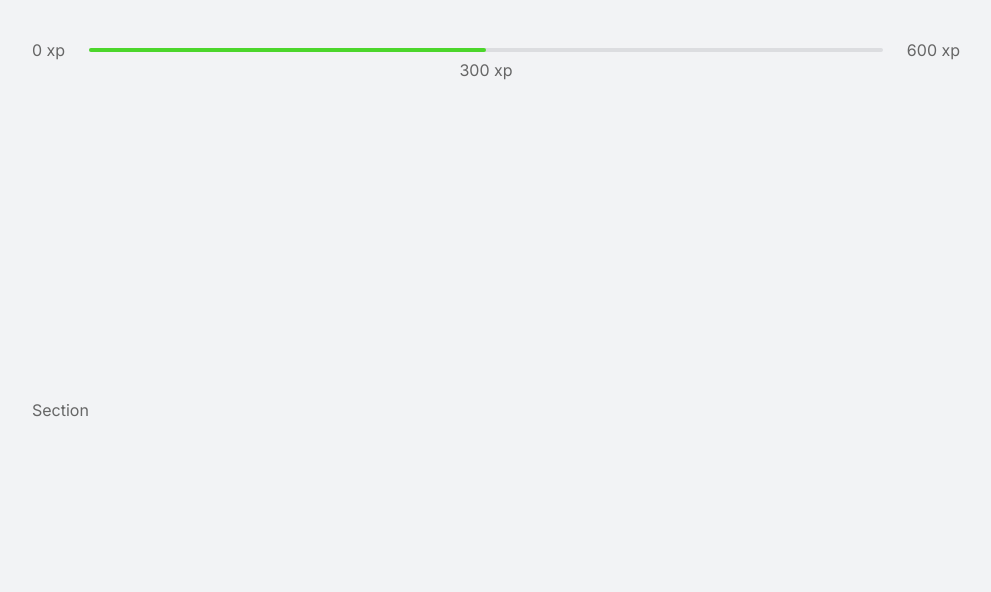
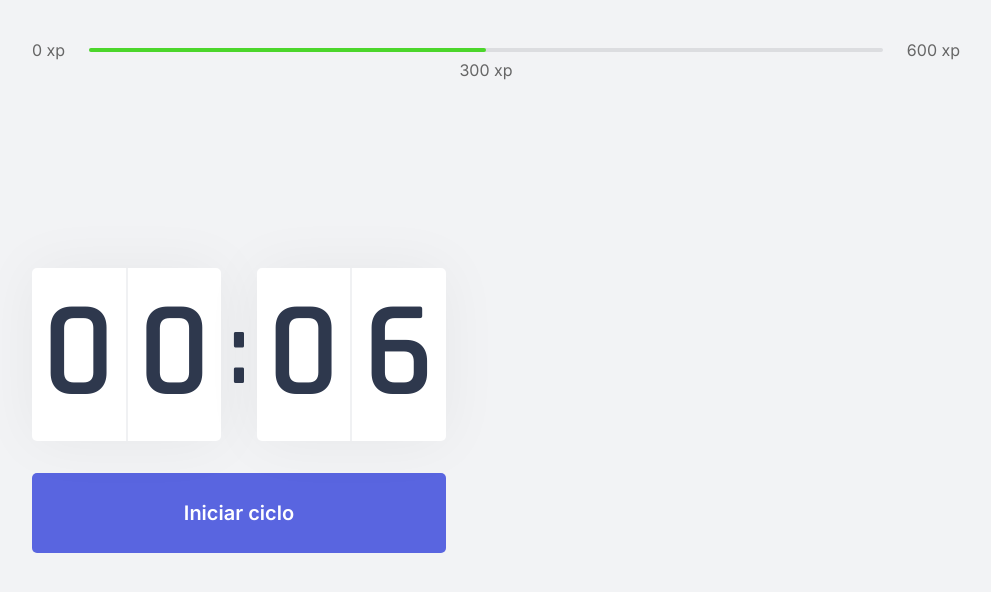
Before and after one commit to camilasatie/rocketseat-challenges, a Next.js app in the folder nlw04-moveit-next/: page / in a window 1280 px wide. Shown: the top 592 px of the page, without its empty margins (144-1135 px from the left). Built offline with nearby package versions, Linux system fonts and the light colour scheme.

Commit message:
feat: add Countdown

```diff
--- /dev/null
+++ b/nlw04-moveit-next/src/components/Countdown/Countdown.module.css
@@ -0,0 +1,76 @@
+.countdownContainer {
+  display: flex;
+  align-items: center;
+  font-family: Rajdhani;
+  font-weight: 600;
+  color: var(--title);
+}
+
+.countdownContainer > div {
+  flex: 1;
+  display: flex;
+  align-items: center;
+  justify-content: space-evenly;
+  background: var(--white);
+  box-shadow: 0 0 60px rgba(0, 0, 0, 0.05);
+  border-radius: 5px;
+  font-size: 8.5rem;
+  text-align: center;
+}
+
+.countdownContainer > div span {
+  flex: 1;
+}
+
+.countdownContainer > div span:first-child {
+  border-right: 1px solid #f0f1f3;
+}
+
+.countdownContainer > div span:last-child {
+  border-left: 1px solid #f0f1f3;
+}
+
+.countdownContainer > span {
+  font-size: 6.25rem;
+  margin: 0 0.5rem;
+}
+
+.countdownButton {
+  width: 100%;
+  height: 5rem;
+  margin-top: 2rem;
+
+  display: flex;
+  align-items: center;
+  justify-content: center;
+
+  border: 0;
+  border-radius: 5px;
+
+  background: var(--blue);
+  color: white;
+
+  font-size: 1.25rem;
+  font-weight: 600;
+  transition: background-color 0.2s;
+}
+
+.countdownButton:not([disabled]):hover {
+  background: var(--blue-dark);
+}
+
+.countdownButtonActive {
+  background: var(--white);
+  color: var(--title);
+}
+
+.countdownButtonActive:not([disabled]):hover {
+  background: var(--red);
+  color: var(--white);
+}
+
+.countdownButton:disabled {
+  background: var(--white);
+  color: var(--text);
+  cursor: not-allowed;
+}
--- /dev/null
+++ b/nlw04-moveit-next/src/components/Countdown/Countdown.tsx
@@ -0,0 +1,87 @@
+import { useState, useEffect } from 'react';
+
+import styles from './Countdown.module.css';
+
+let countdownTimeout: NodeJS.Timeout;
+
+function Countdown() {
+  const [time, setTime] = useState(0.1 * 60);
+  const [isActive, setIsActive] = useState(false);
+  const [hasFinished, setHasFinished] = useState(false);
+
+  const minutes = Math.floor(time / 60);
+  const seconds = time % 60;
+
+  const [minuteLeft, minuteRight] = String(minutes).padStart(2, '0').split('');
+  const [secondLeft, secondRight] = String(seconds).padStart(2, '0').split('');
+
+  const startCountDown = () => {
+    setIsActive(true);
+  }
+
+  const resetCountdown = () => {
+    clearTimeout(countdownTimeout);
+    setIsActive(false);
+    setTime(0.1 * 60);
+  }
+
+  const renderButton = () => {
+    if(hasFinished) {
+      return (
+        <button disabled className={styles.countdownButton}>
+          Ciclo Encerrado
+        </button>
+      );
+    }
+
+    if(isActive) {
+      return (
+        <button
+          onClick={resetCountdown}
+          type="button"
+          className={`${styles.countdownButton} ${styles.countdownButtonActive}`}
+        >
+          Abandonar ciclo
+        </button>
+      );
+    } else {
+      return (
+        <button onClick={startCountDown} type="button" className={styles.countdownButton}>
+          Iniciar ciclo
+        </button>
+      );
+    }
+  }
+
+  useEffect(() => {
+    if (isActive && time > 0) {
+      countdownTimeout = setTimeout(() => {
+        setTime(time - 1)
+      }, 1000)
+    } else if (isActive && time === 0) {
+      setHasFinished(true);
+      setIsActive(false);
+    }
+  }, [isActive, time]);
+
+  return (
+    <div>
+      <div className={styles.countdownContainer}>
+        <div>
+          <span>{minuteLeft}</span>
+          <span>{minuteRight}</span>
+        </div>
+
+        <span>:</span>
+
+        <div>
+          <span>{secondLeft}</span>
+          <span>{secondRight}</span>
+        </div>
+      </div>
+      {renderButton()}
+    </div>
+  )
+};
+
+export default Countdown;
--- a/nlw04-moveit-next/src/pages/index.tsx
+++ b/nlw04-moveit-next/src/pages/index.tsx
@@ -1,5 +1,6 @@
 import Head from 'next/head';
 import ExperienceBar from '../components/ExperienceBar/ExperienceBar';
+import Countdown from '../components/Countdown/Countdown';
 
 import styles from './index.module.css';
 
@@ -14,7 +15,7 @@ export default function Home() {
 
       <section>
         <div>
-          Section
+          <Countdown />
         </div>
       </section>
     </div>
```
